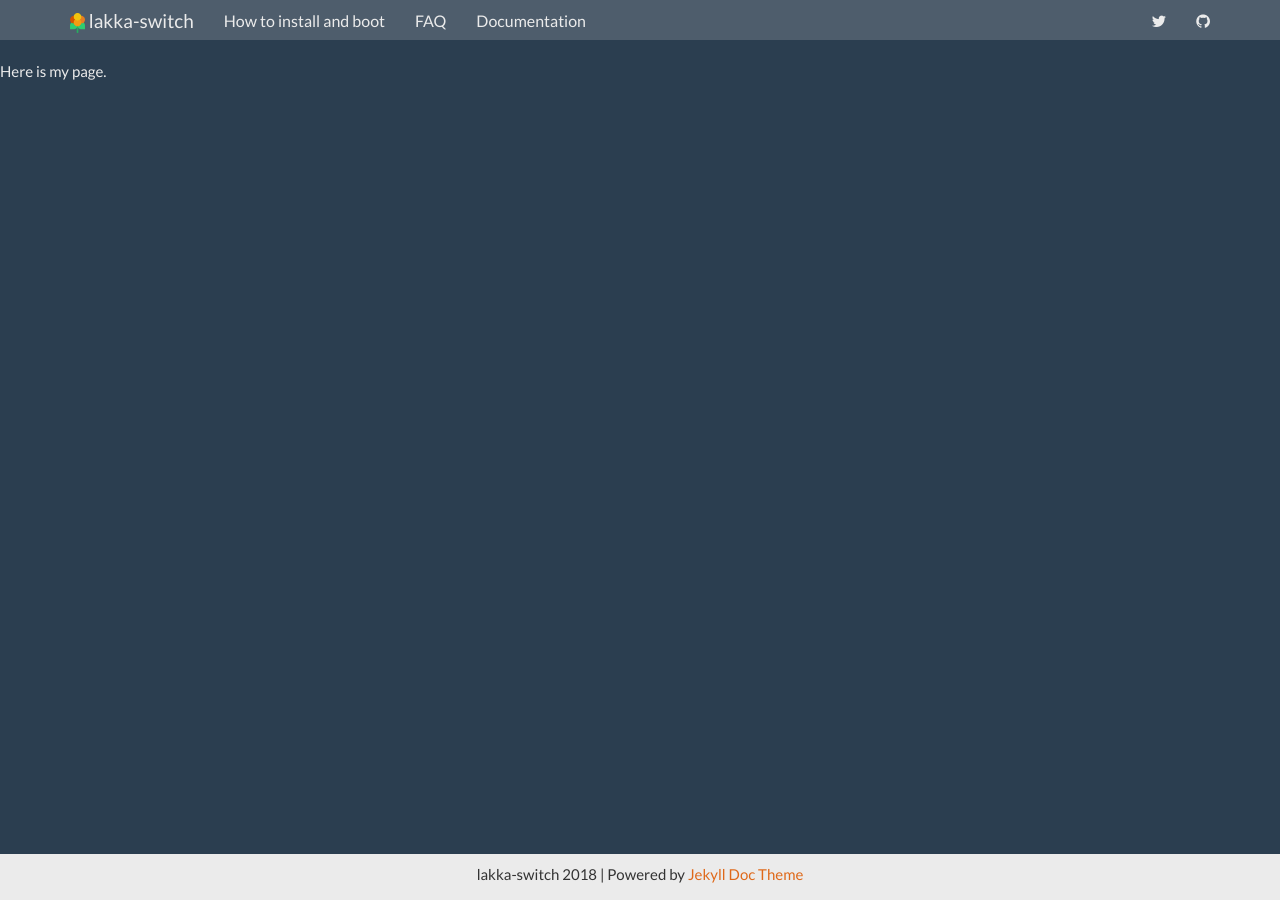
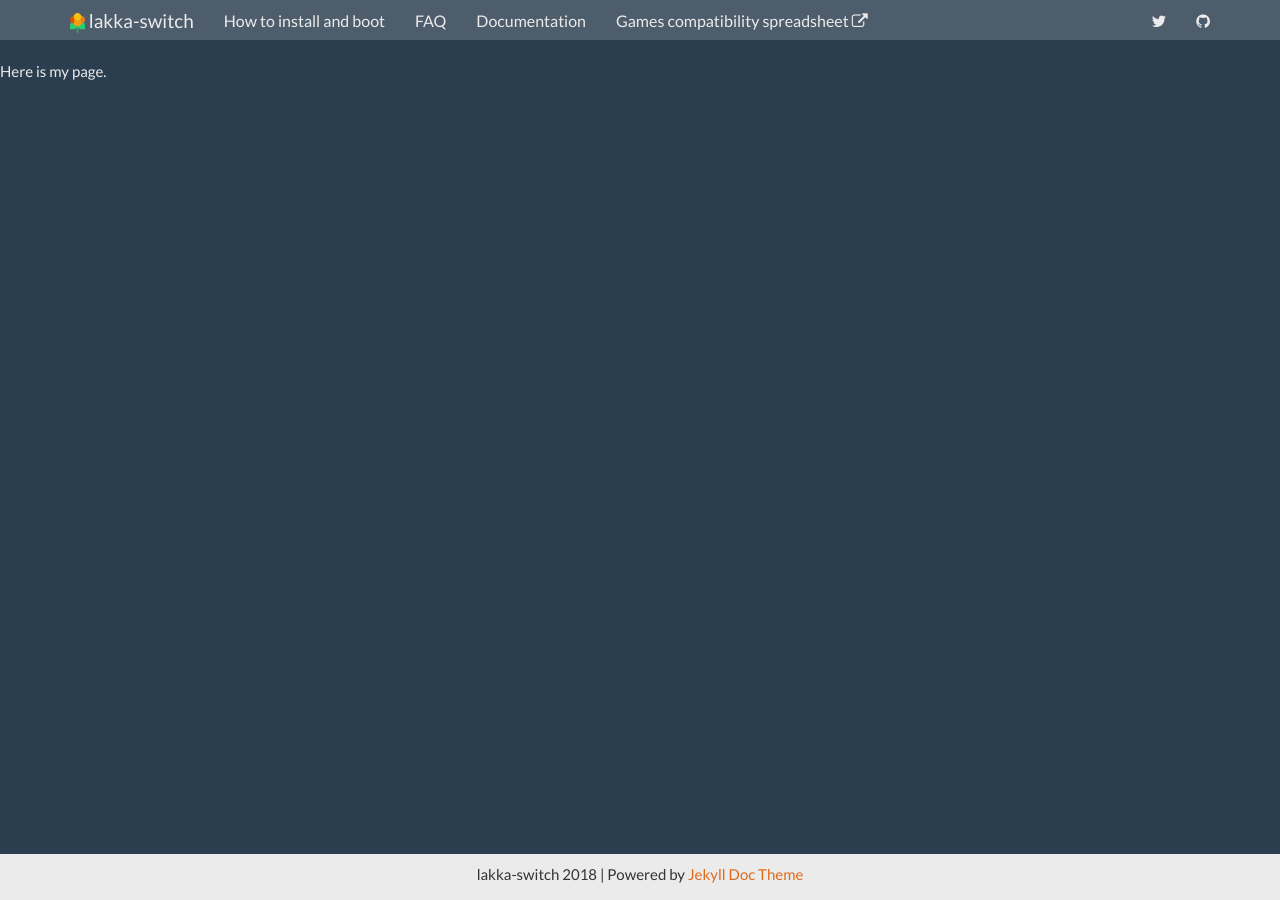
Before and after one commit to lakka-switch/documentation, a Jekyll site: the page built from index.md, in a window 1280 px wide. Built offline with Jekyll 4.4.1, drawn with Linux system fonts in a browser that asks for light colours; nearby versions of some CDN libraries.

Commit message:
Update topnav.html

```diff
--- a/_includes/topnav.html
+++ b/_includes/topnav.html
@@ -16,6 +16,7 @@
 	       <li><a href="{{ "/installation.html" | prepend: site.baseurl }}">How to install and boot</a></li>
 	       <li><a href="{{ "/installation.html" | prepend: site.baseurl }}">FAQ</a></li>
                <li><a href="{{ "/docs/home/" | prepend: site.baseurl }}">Documentation</a></li>
+	       <li><a target="_blank" href="https://docs.google.com/spreadsheets/d/1criEgfpKh8ZFaXJ3ZtM3nJdtjaNpd-ERGEVIZVt3_dE/edit?usp=sharing">Games compatibility spreadsheet <i class="fa fa-external-link" aria-hidden="true"></i></a></li>
                <!--<li {% if page.sectionid=='blog' %} class="active" {% endif %}><a href="{{ site.posts.first.url | prepend: site.baseurl }}">Blog</a></li>-->
             </ul>
             <div class="navbar-right">
```
